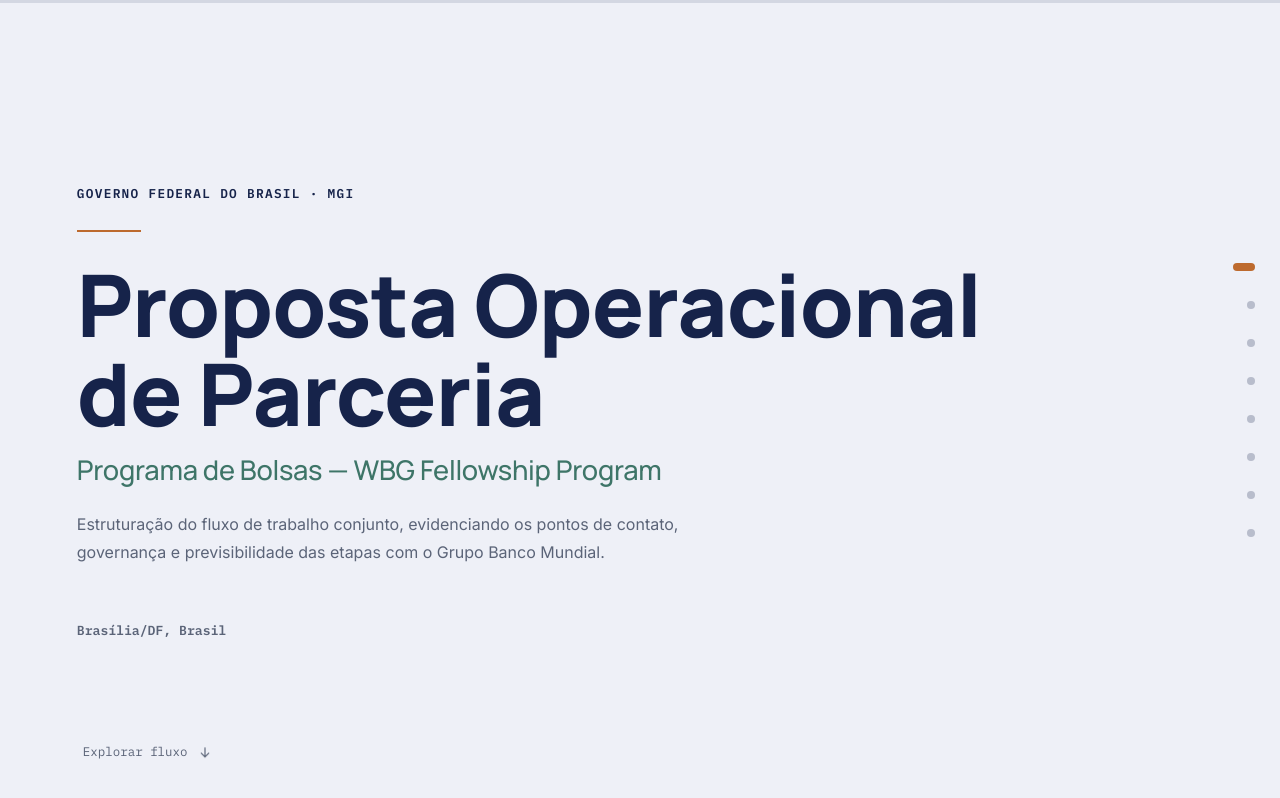
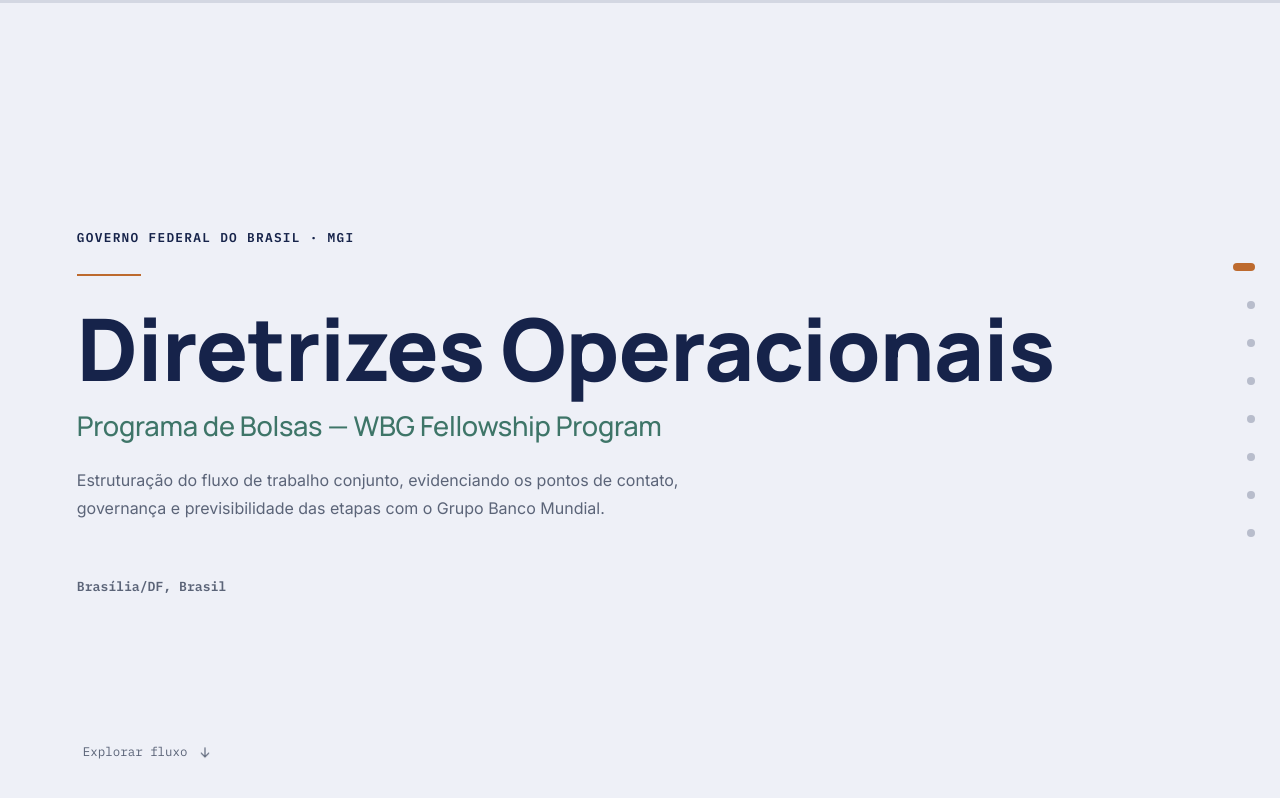
Before and after one commit to RoneyGBrum/Fluxo_Banco_BM, a plain HTML site: page index.html in a window 1280 px wide. Shown: the top 798 px of the page. Drawn offline with Linux system fonts and the light colour scheme.

Commit message:
Atualização Título

```diff
--- a/index.html
+++ b/index.html
@@ -184,7 +184,7 @@
   <div class="kicker">Governo Federal do Brasil · MGI
   </div>
   <div class="rule"></div>
-  <h1>Proposta Operacional<br>de Parceria</h1>
+  <h1>Diretrizes Operacionais</h1>
   <h2>Programa de Bolsas — WBG Fellowship Program</h2>
   <p class="lead">Estruturação do fluxo de trabalho conjunto, evidenciando os pontos de contato, governança e previsibilidade das etapas com o Grupo Banco Mundial.</p>
   <div class="meta">
```
